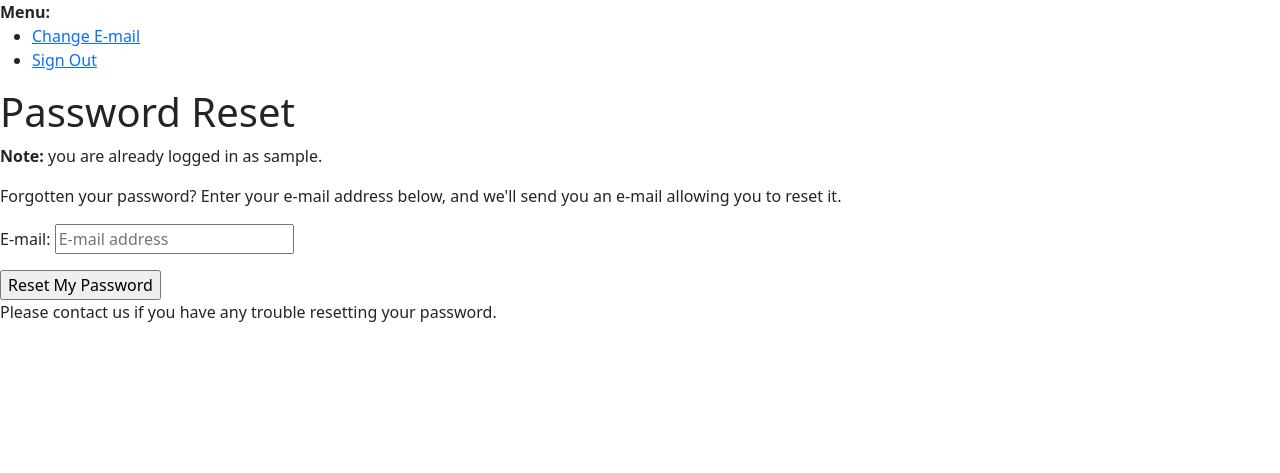
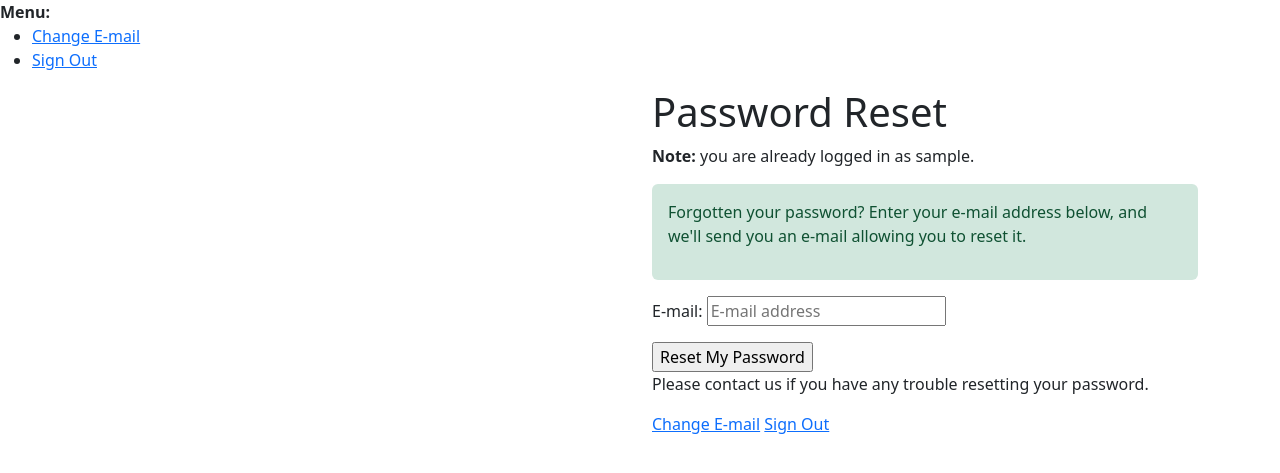
Before and after one commit to toristreetman/CS3240-HoozList, a Django app: page /accounts/password/reset/ in a window 1280 px wide. Shown: the top 473 px of the page. Run offline with Django 4.2, Linux system fonts and the light colour scheme; the visitor is signed in with stand-in values (Sample User, id 1).

Commit message:
Update password_reset.html

```diff
--- a/templates/account/password_reset.html
+++ b/templates/account/password_reset.html
@@ -1,24 +1,69 @@
 {% extends "account/base.html" %}
 
 {% load i18n %}
+{% load static %}
 {% load account %}
 
 {% block head_title %}{% trans "Password Reset" %}{% endblock %}
 
+
+<!-- CSS only -->
+<link rel="stylesheet" href="{%static 'app/css/basestyle.css'%}?version=1'">
+
+
 {% block content %}
 
+    <body class="auth_class">
+
+        <div class="container login-container">
+          <div class="row">
+            <div class="col-md-6 welcome_auth">
+                <div class="auth_welcome">
+                </div>
+            </div>
+            <div class="col-md-6 login-form">
+                <div class="login_form_in">
+                    <div class="auth_branding">
+                        <a class="auth_branding_in" href="https://mdbootstrap.com/">
+                          <i class="fab fa-mdb fa-2x auth_welcome"></i>
+                      </a>
+                    </div>
                     <h1>{% trans "Password Reset" %}</h1>
                     {% if user.is_authenticated %}
                     {% include "account/snippets/already_logged_in.html" %}
                     {% endif %}
+                  <form method="POST" action="{% url 'account_reset_password' %}" class="password_reset">
 
+                    <div class="alert alert-success bg-soft-primary border-0" role="alert">
                         <p>{% trans "Forgotten your password? Enter your e-mail address below, and we'll send you an e-mail allowing you to reset it." %}</p>
-
-    <form method="POST" action="{% url 'account_reset_password' %}" class="password_reset">
+                    </div>
+                    <div class="form-group">
                         {% csrf_token %}
                         {{ form.as_p }}
+                    </div>
+                    <div class="form-group">
                         <input type="submit" value="{% trans 'Reset My Password' %}" />
+                    </div>
+                    <div>
+                        <p>{% blocktrans %}Please contact us if you have any trouble resetting your password.{% endblocktrans %}</p>
+                    </div>
+                    <div>
+                          {% if user.is_authenticated %}
+                          <a class="" href="{% url 'account_email' %}">Change E-mail</a>
+                          <a class="" href="{% url 'account_logout' %}">Sign Out</a>
+                          {% else %}
+                          <a class="" href="{% url 'account_login' %}">Sign In</a>
+                          <a class="" href="{% url 'account_signup' %}">Sign Up</a>
+                          {% endif %}
+                      </div>
+
                   </form>
+                </div>
+            </div>
+          </div>
+        </div>
 
-    <p>{% blocktrans %}Please contact us if you have any trouble resetting your password.{% endblocktrans %}</p>
+
+</body>
+
 {% endblock %}
```
Lines whose indentation alone changed are shown as unchanged.
